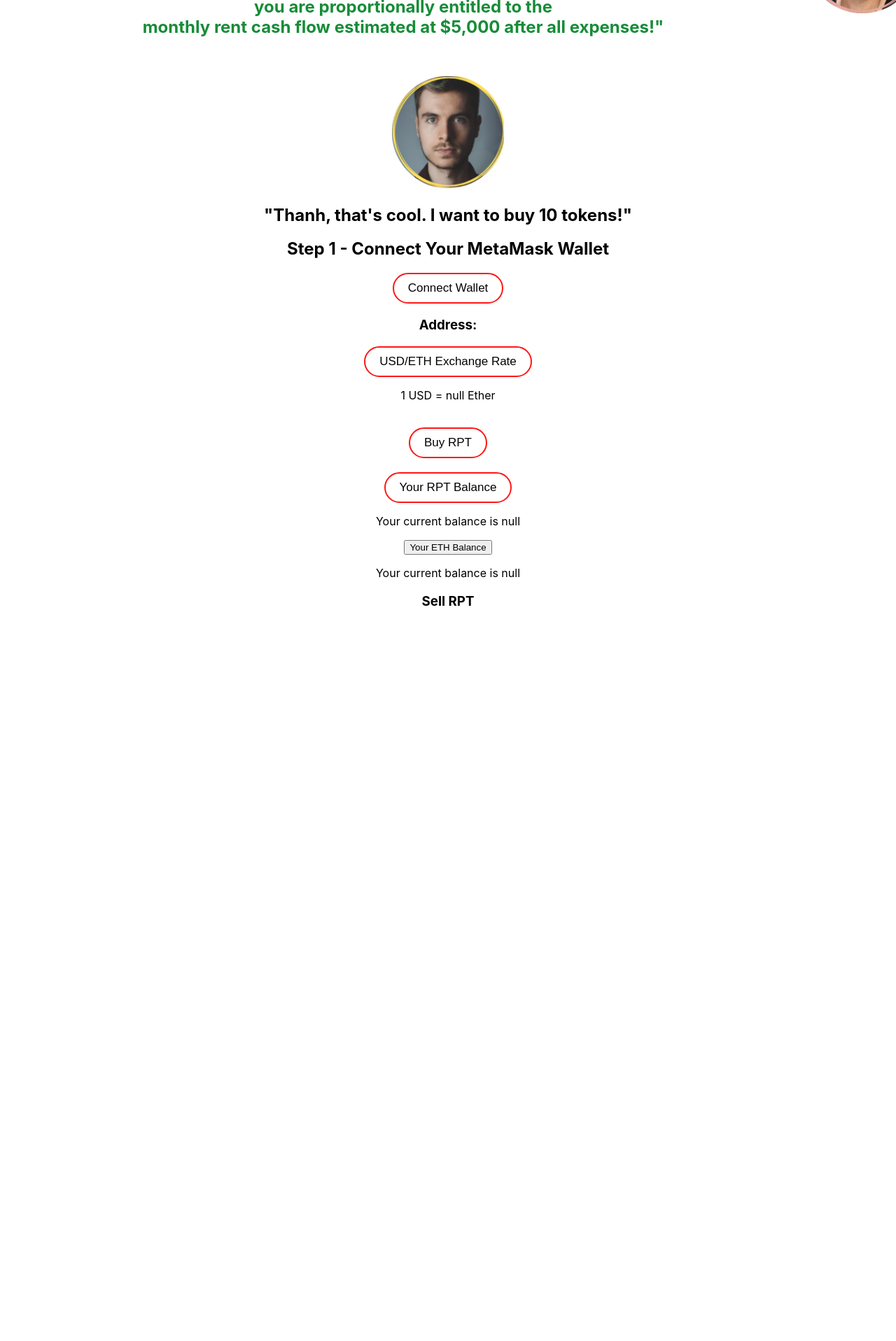
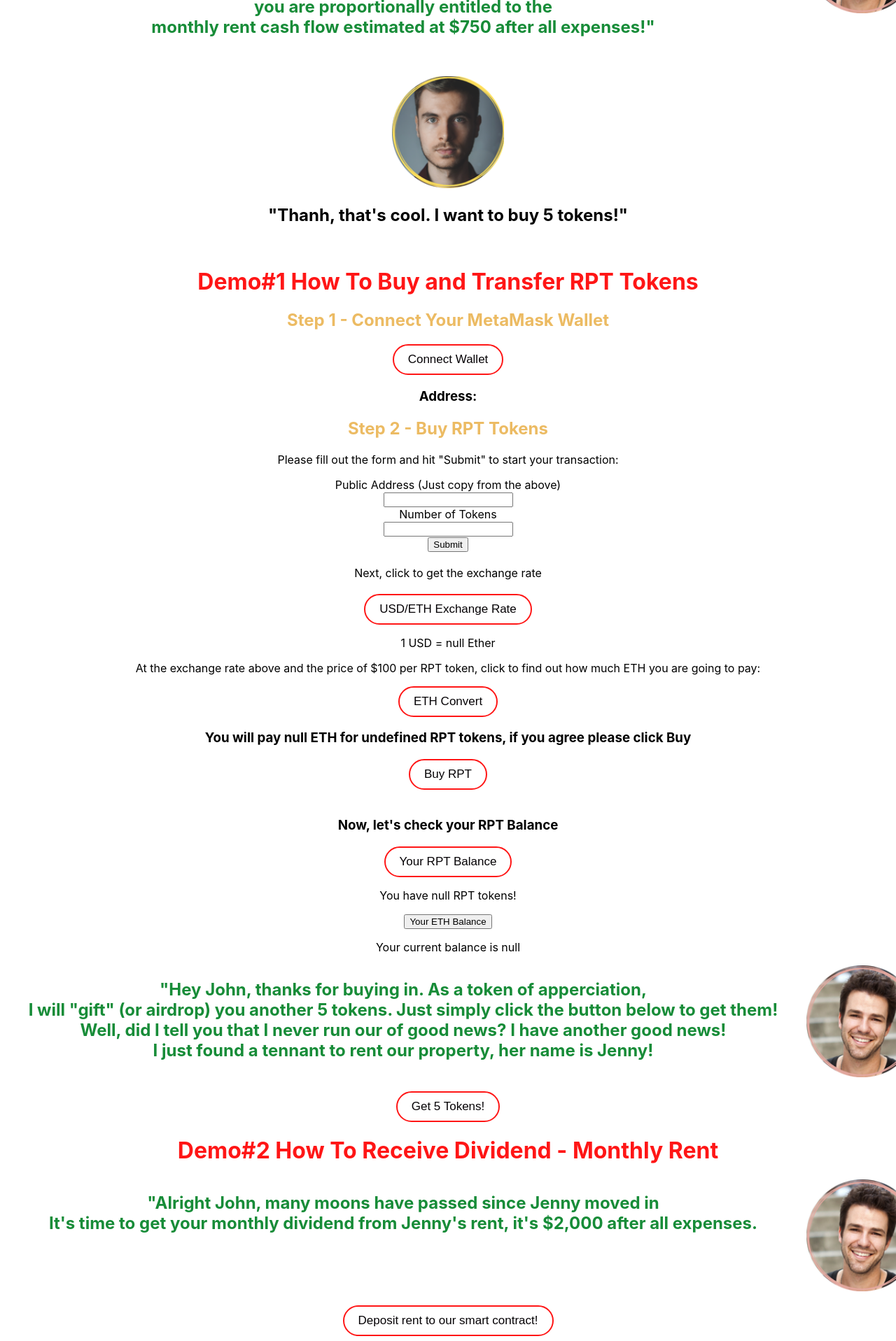
Before and after one commit to thanhtheman/fractional_realestate, a React (Create React App) app in the folder front_end/: page / in a window 1280 px wide. Shown: the part 880-2797 px from the top of the page at 70% size. Before the commit the page ends 1769 px from the top, so only its background shows below. Built offline with nearby package versions, Linux system fonts and the light colour scheme.

Commit message:
e2e testing updated

```diff
--- a/front_end/src/Auction.js
+++ b/front_end/src/Auction.js
@@ -1,5 +1,5 @@
 import React, {useState} from "react";
-import {ethers} from "ethers";
+import {BigNumber, ethers} from "ethers";
 import Auction_abi from "./Auction_abi.json";
 import logo from "./images/RPT.png";
 import condo from "./images/condo.png";
@@ -11,14 +11,13 @@ import lisa from "./images/Lisa.png";
 
 const Auction = () => {
 
-    const contractAddress = "0x818b96022b9646de7d6d5ad43610e0aa09956efc";
+    const contractAddress = "0xE32229D8cfB8B281942DF864dFB704d0218cD745";
     //UI part
     const [errorMessage, setErrorMessage] = useState(null);
     const [defaultAccount, setDefaultAccount] = useState(null);
     const [connButtonText, setConnButtonText] = useState("Connect Wallet");
 
     //etherJS part
-    // const [currentContractVal, setCurrentContractVl] = useState(null);
     const [incrementBid, setIncrementBid] = useState(null);
     const [usdToEther, setUsdToEther] = useState(null);
     const [currentBalance, setCurrentBalance] = useState(null);
@@ -26,6 +25,13 @@ const Auction = () => {
     const [provider, setProvider] = useState(null);
     const [signer, setSigner] = useState(null);
     const [contract, setContract] = useState(null);
+    const [dividendBalance1, setDividendBalance] = useState(null);
+
+    //For the buying form:
+    const [inputs, setInputs] = useState({});
+    const [ethAmount, setEthAmount] = useState(null);
+    let weiToBuyRpt;
+
 
 
     const connectWalletHandler = () => {
@@ -45,6 +51,15 @@ const Auction = () => {
         updateEthers();
     }
 
+    const handleChange = (event) => {
+        const name = event.target.name;
+        const value = event.target.value;
+        setInputs(values => ({...values, [name]: value}));
+    }
+    const handleSubmit = (event) => {
+        event.preventDefault();
+        console.log(inputs);
+    }
     const updateEthers = () => {
         let tempProvider = new ethers.providers.Web3Provider(window.ethereum);
         setProvider(tempProvider);
@@ -58,16 +73,55 @@ const Auction = () => {
 
     const getUsdToEther = async () => {
         let usdToWeiRate = await contract.usdToWeiRate();
-        const usdToWei = ethers.utils.formatEther(usdToWeiRate);
-        setUsdToEther(usdToWei);
+        const usdToEther = ethers.utils.formatEther(usdToWeiRate);
+        setUsdToEther(usdToEther);
+    }
+
+    //Calculating the amoutn of Eth/Wei that the investor needs to send, including 1.5% fees.
+    //We have to input the fee at 2%, which is 0.5% higher, to avoid "Error: can't estimate gas" problem from MetaMask
+    const ethCalculation = async () => {
+        let exchangeRate1 = await contract.usdToWeiRate();
+        let ethAmountInWei = BigNumber.from(((inputs.numberOfTokens*500*1.02)*exchangeRate1).toString());
+        const ethAmount = ethers.utils.formatUnits(ethAmountInWei, 18);
+        setEthAmount(ethAmount);
     }
 
     const buyRPT = async () => {
-        let transaction = await contract.buyRPT("0x1082b6b58439AAAc58c366380641C8EB2EaBDF7f", 5, { value: ethers.utils.parseEther("0.4") });
+        await contract.buyRPT(defaultAccount, inputs.numberOfTokens, { value: ethers.utils.parseUnits(ethAmount).toString() });
+    }
+
+    const transfer = async () => {
+        await contract.transfer("0x6eda30cc59f13c8973f60a167ba4b343c7e2430b", "0x44C1eB053a0e058d6C72c4E5104c71bf1C790674"
+        , 5);
+    }
+
+
+
+    //Jenny deposited her monthly rent of $1500, which will be converted to wei
+    //and send to the contract
+    const dividendDeposit = async () => {
+        let exchangeRate2 = await contract.usdToWeiRate();
+        let dividendInWei = BigNumber.from((75000*exchangeRate2).toString());
+        console.log(dividendInWei);
+        // const weiAmount = ethers.utils.formatUnits(dividendInWei, 18);
+        // console.log(weiAmount);
+        await contract.dividendDeposit({value: dividendInWei});
+    }
+
+    //Display issue
+    const checkDividendBalance = async () => {
+        let dividendBalance = await contract.checkDividendBalance(defaultAccount);
+        let dividendBalance1 = ethers.utils.formatUnits(dividendBalance, 0);
+        console.log(dividendBalance1);
+        setDividendBalance(dividendBalance1);
+    }
+
+    const withdrawDividend = async () => {
+        await contract.withdrawDividend();
     }
 
     const checkBalance = async () => {
-        let balance = await contract.balanceOf("0x1082b6b58439AAAc58c366380641C8EB2EaBDF7f");
+        let balance = await contract.balanceOf(defaultAccount);
         setCurrentBalance(balance);
     }
 
@@ -100,51 +154,72 @@ const Auction = () => {
                     <img src={dave} id="dave" ></img>
                 </div>
                 <div class="container__feature">
-                    <h2 id="para2"> "Hey John, this is Thanh - the decentralized real estate investor.<br></br>
+                    <h2 id="para2"> "Hey John, this is Thanh - the DeFi Devil real estate investor.<br></br>
                         I just "tokenized" the property (Token Name: RPT)<br></br>
-                        Total supply is 3500 tokens at $100 each, that's our downpayment $350,000 to buy the property!<br></br>
+                        Total supply is 350 tokens at $5 each, that's our downpayment $1750 to buy the property!<br></br>
                         Owing a token means ownership, depending on how many tokens you buy <br></br>
                         you are proportionally entitled to the<br></br>
-                        monthly rent cash flow estimated at $5,000 after all expenses!"</h2>
+                        monthly rent cash flow estimated at $750 after all expenses!"</h2>
                 </div>
             </div>
+
             <br></br>
+
             <div class="container3">
 
                 <div class="container__image3">
                     <img src={john} id="john" ></img>
                 </div>
                 <div class="container__feature3">
-                    <h2 id="para3"> "Thanh, that's cool. I want to buy 10 tokens!"</h2>
+                    <h2 id="para3"> "Thanh, that's cool. I want to buy 5 tokens!"</h2>
                 </div>
             </div>
 
-
-
-
-
-
+            <br></br>
+            <h1 className="header">Demo#1 How To Buy and Transfer RPT Tokens</h1>
             <div>
-                <h2>Step 1 - Connect Your MetaMask Wallet</h2>
+                <h2 className="step">Step 1 - Connect Your MetaMask Wallet</h2>
                 <button className="btn" onClick={connectWalletHandler}>{connButtonText}</button>
             </div>
+
             <div>
                 <h3>Address: {defaultAccount}</h3>
             </div>
+
             <div>
+                <h2 className="step">Step 2 - Buy RPT Tokens</h2>
+                <p>Please fill out the form and hit "Submit" to start your transaction:</p>
+                <div>
+                    <form onSubmit={handleSubmit}>
+                        <label>Public Address (Just copy from the above)</label>
+                        <br></br>
+                        <input type="text" name="publicAddress" value={inputs.publicAddress} onChange ={handleChange}/>
+                        <br></br>
+                        Number of Tokens
+                        <br></br>
+                        <input type="number" name="numberOfTokens" value={inputs.numberOfTokens} onChange ={handleChange}/>
+                        <br></br>
+                        <input type="submit"/>
+                        <br></br>
+                    </form>
+                    <br></br>
+                    Next, click to get the exchange rate
+                    <br></br>
+                    <br></br>
                     <button className="btn" onClick={getUsdToEther}>USD/ETH Exchange Rate</button>
+                    <p>{`1 USD = ${usdToEther} Ether`}</p>
+                    <p>At the exchange rate above and the price of $100 per RPT token, click to find out how much ETH you are going to pay:</p>
+                    <button className="btn" onClick={ethCalculation}>ETH Convert</button>
+                    <h3>{`You will pay ${ethAmount} ETH for ${inputs.numberOfTokens} RPT tokens, if you agree please click Buy`}</h3>
+                    <button className="btn" onClick={buyRPT}>Buy RPT</button>
                 </div>
-                <div>
-                    <p>{`1 USD = ${usdToEther} Ether`}</p>
             </div>
 
             <br></br>
-
-                <><button className="btn" onClick={buyRPT}>Buy RPT</button></>
             <div>
-                <br></br>
+                <h3>Now, let's check your RPT Balance</h3>
                 <><button className="btn"onClick={checkBalance}>Your RPT Balance</button></>
-                <><p>Your current balance is {`${currentBalance}`}</p></>
+                <><p>You have {`${currentBalance}`} RPT tokens!</p></>
             </div>
             <div>
                 <><button onClick={checkEthBalance}>Your ETH Balance</button></>
@@ -152,9 +227,48 @@ const Auction = () => {
             </div>
                 {errorMessage}
 
-            <div>
-                <h3>Sell RPT</h3>
+
+            <div class="container2">
+                <div class="container__image">
+                    <img src={dave} id="dave" ></img>
                 </div>
+                <div class="container__feature">
+                    <h2 id="para2"> "Hey John, thanks for buying in. As a token of apperciation,
+                    <br></br>I will "gift" (or airdrop) you another 5 tokens.
+                    Just simply click the button below to get them!<br></br>
+                    Well, did I tell you that I never run our of good news? I have another good news!<br></br>
+                    I just found a tennant to rent our property, her name is Jenny!</h2>
+                </div>
+            </div>
+            <button className="btn"onClick={transfer}>Get 5 Tokens!</button>
+            <br></br>
+            <h1 className="header">Demo#2 How To Receive Dividend - Monthly Rent</h1>
+            <div class="container2">
+                <div class="container__image">
+                    <img src={dave} id="dave" ></img>
+                </div>
+                <div class="container__feature">
+                    <h2 id="para2"> "Alright John, many moons have passed since Jenny moved in<br></br>
+                    It's time to get your monthly dividend from Jenny's rent, it's $2,000 after all expenses.</h2>
+                </div>
+            </div>
+
+            <button className="btn"onClick={dividendDeposit}>Deposit rent to our smart contract!</button>
+
+            <div class="container2">
+                <div class="container__image">
+                    <img src={dave} id="dave" ></img>
+                </div>
+                <div class="container__feature">
+                    <h2 id="para2"> "John, now you can check your dividence balance<br></br>
+                    Just enter the amount you want to witdraw, hit the button and get your money!</h2>
+                </div>
+            </div>
+            <br></br>
+            <button className="btn"onClick={checkDividendBalance}>Check Your Dividend Balance</button>
+            <p>Your current balance is {`${dividendBalance1}`}</p>
+            <br></br>
+            <button className="btn"onClick={withdrawDividend}>Withdraw My Dividend</button>
 
 
 
--- a/front_end/src/index.css
+++ b/front_end/src/index.css
@@ -18,6 +18,14 @@ code {
   flex-direction: row;
   text-align: center;
   line-height: 95px;
+}
+
+.header{
+  color: #ff1616;
+}
+
+.step{
+  color: #ecbb63;
 }
 
 #title {
```
Also changed, not shown: front_end/src/Auction_abi.json (+150 -188 lines). Lines whose indentation alone changed are shown as unchanged.
